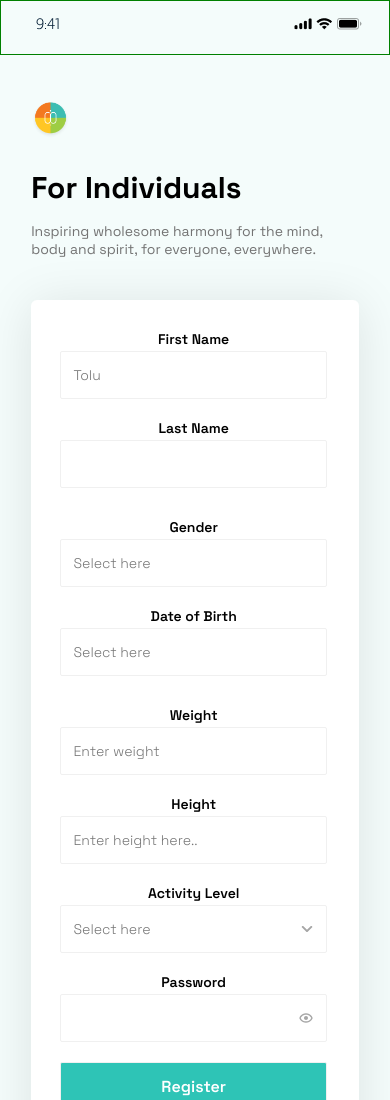
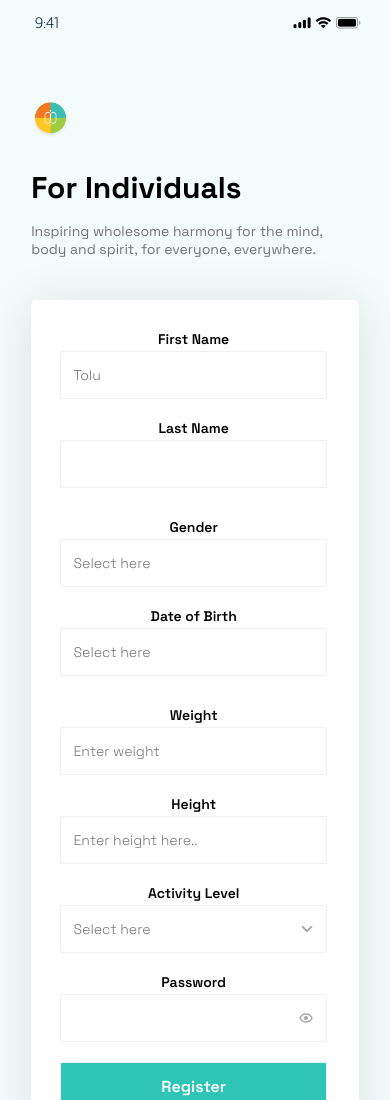
Before and after one commit to Hapolo-18/Signup-Page-Assignment, a plain HTML site: page index.html in a window 390 px wide. Shown: the top 1100 px of the page. Drawn offline with Linux system fonts and the light colour scheme.

Commit message:
border removed

```diff
--- a/styles.css
+++ b/styles.css
@@ -199,7 +199,7 @@ a {
     display: block;
     width: 100%;
     height: 55px;
-    border: green solid 1px;
+    /* border: green solid 1px; */
   }
   /* .statusbar{
     background-size:cover;
```
